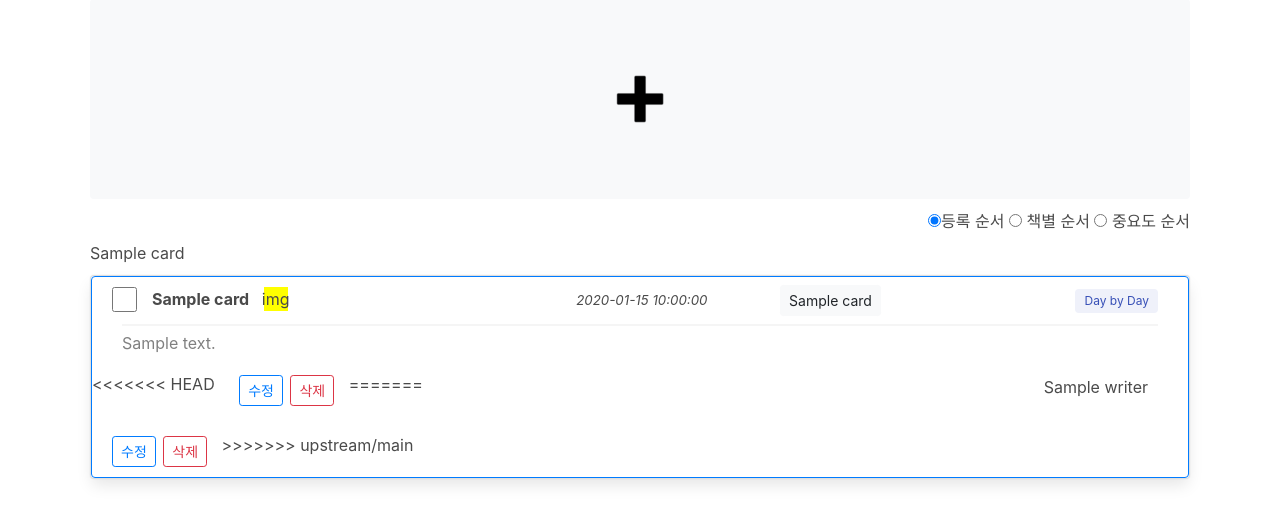
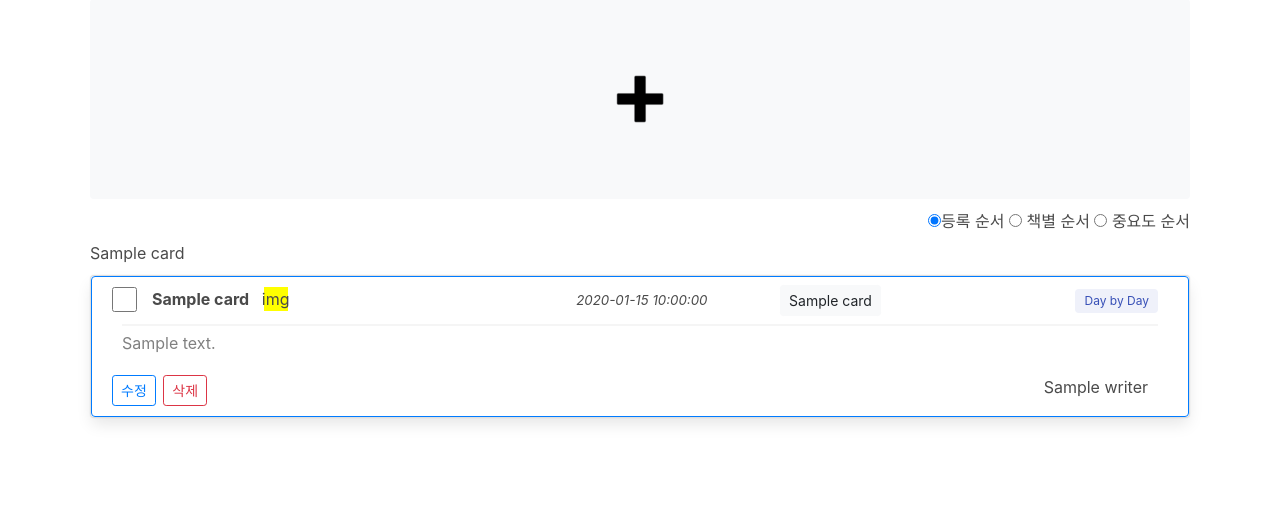
Before and after one commit to BookPlanner/BookPlanner, a Python web app: template templates/main.html in a window 1280 px wide. Shown: the part 181-705 px from the top of the page. Run offline with Jinja, Linux system fonts and the light colour scheme; the template is opened without the code that fills it: most values are stand-ins (such as "Sample title", 1, 10 or a date in 2020); some libraries are stand-ins or nearby versions.

Commit message:
modify modal

```diff
--- a/templates/main.html
+++ b/templates/main.html
@@ -400,13 +400,8 @@
         </div>
     <div class="row justify-content-between">
     <div class="col-4">
-<<<<<<< HEAD
-    <button type="button" class="btn btn-outline-primary btn-sm" style="margin: 20px 3px 10px 20px;" data-toggle="modal" data-target="#modifyModalCenter" onclick="inqueryCard()">수정</button>
-    <button type="button" class="btn btn-outline-danger btn-sm" style="margin: 20px 10px 10px 0px;" onclick="deleteCard()">삭제</button>
-=======
     <button type="button" class="btn btn-outline-primary btn-sm" style="margin: 20px 3px 10px 20px;" onclick="updateCard('{{ card["card_id"] }}')">수정</button>
     <button type="button" class="btn btn-outline-danger btn-sm" style="margin: 20px 10px 10px 0px;" onclick="deleteCard('{{ card["card_id"] }}')">삭제</button>
->>>>>>> upstream/main
     </div>
     <div class="col-4" style="margin-top: 20px; margin-right: 40px; text-align: right;">
         {{ card['writer']}}
```
